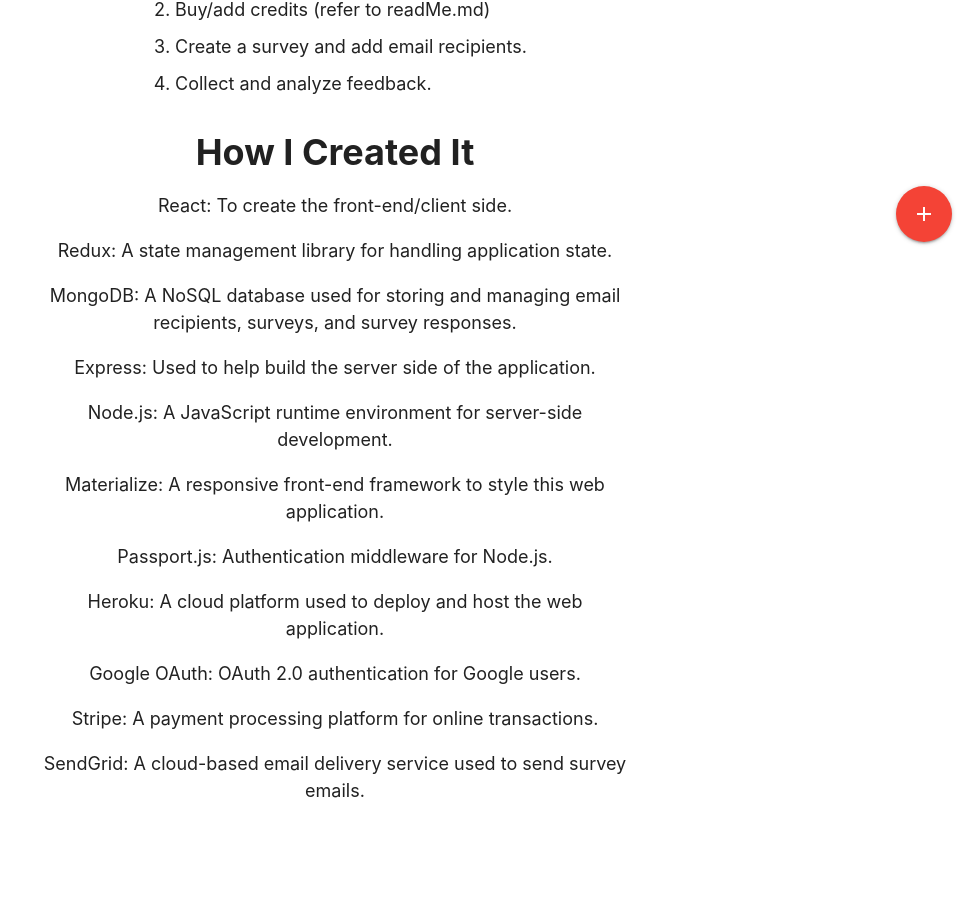
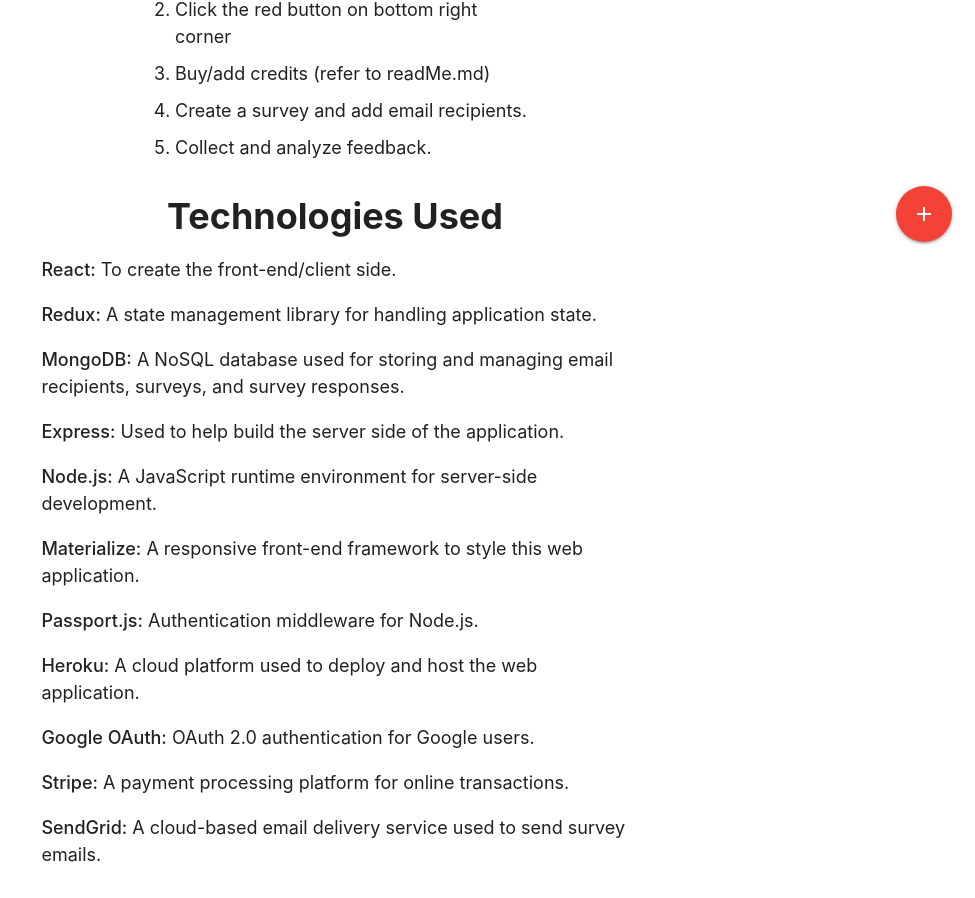
Before and after one commit to ueharaneal/What-Did-I-Do-Wrong-Survey-Application, a React (Create React App) app in the folder client/: page / in a window 1280 px wide. Shown: the part 535-1433 px from the top of the page, without its empty margins (305-1280 px from the left). Before the commit the page ends 1369 px from the top, so only its background shows below. Built offline with nearby package versions, Linux system fonts and the light colour scheme; no server answers.

Commit message:
hope it works

```diff
--- a/client/src/components/Landing.js
+++ b/client/src/components/Landing.js
@@ -17,6 +17,7 @@ const Landing = () => {
       fontSize: '18px',
       lineHeight: '1.5',
       marginBottom: '10px',
+      textAlign: 'left',
     };
 
     return (
@@ -28,47 +29,48 @@ const Landing = () => {
           WDIDW is a platform for gathering feedback to help you improve your products and services.
         </p>
         <h2 style={headingStyle}>Quick Start</h2>
-        <p style={paragraphStyle}>Get started in three easy steps:</p>
+        <p style={paragraphStyle}>Get started in five easy steps:</p>
         <ol style={{ textAlign: 'left', margin: '0 auto', maxWidth: '400px' }}>
           <li style={paragraphStyle}>Sign up for an account.</li>
+          <li style={paragraphStyle}>Click the red button on bottom right corner</li>
           <li style={paragraphStyle}>Buy/add credits (refer to readMe.md)</li>
           <li style={paragraphStyle}>Create a survey and add email recipients.</li>
           <li style={paragraphStyle}>Collect and analyze feedback.</li>
         </ol>
-        <h2 style={headingStyle}>How I Created It</h2>
+        <h2 style={headingStyle}>Technologies Used</h2>
+
         <p style={paragraphStyle}>
-          React: To create the front-end/client side.
+          <strong>React:</strong> To create the front-end/client side.
         </p>
         <p style={paragraphStyle}>
-          Redux: A state management library for handling application state.
-        </p>
-
-        <p style={paragraphStyle}>
-          MongoDB: A NoSQL database used for storing and managing email recipients, surveys, and survey responses.
+          <strong>Redux:</strong> A state management library for handling application state.
         </p>
         <p style={paragraphStyle}>
-          Express: Used to help build the server side of the application.
+          <strong>MongoDB:</strong> A NoSQL database used for storing and managing email recipients, surveys, and survey responses.
         </p>
         <p style={paragraphStyle}>
-          Node.js: A JavaScript runtime environment for server-side development.
+          <strong>Express:</strong> Used to help build the server side of the application.
         </p>
         <p style={paragraphStyle}>
-          Materialize: A responsive front-end framework to style this web application.
+          <strong>Node.js:</strong> A JavaScript runtime environment for server-side development.
         </p>
         <p style={paragraphStyle}>
-          Passport.js: Authentication middleware for Node.js.
+          <strong>Materialize:</strong> A responsive front-end framework to style this web application.
         </p>
         <p style={paragraphStyle}>
-          Heroku: A cloud platform used to deploy and host the web application.
+          <strong>Passport.js:</strong> Authentication middleware for Node.js.
         </p>
         <p style={paragraphStyle}>
-          Google OAuth: OAuth 2.0 authentication for Google users.
+          <strong>Heroku:</strong> A cloud platform used to deploy and host the web application.
         </p>
         <p style={paragraphStyle}>
-          Stripe: A payment processing platform for online transactions.
+          <strong>Google OAuth:</strong> OAuth 2.0 authentication for Google users.
         </p>
         <p style={paragraphStyle}>
-          SendGrid: A cloud-based email delivery service used to send survey emails.
+          <strong>Stripe:</strong> A payment processing platform for online transactions.
+        </p>
+        <p style={paragraphStyle}>
+          <strong>SendGrid:</strong> A cloud-based email delivery service used to send survey emails.
         </p>
 
         <div className="fixed-action-btn">
```
